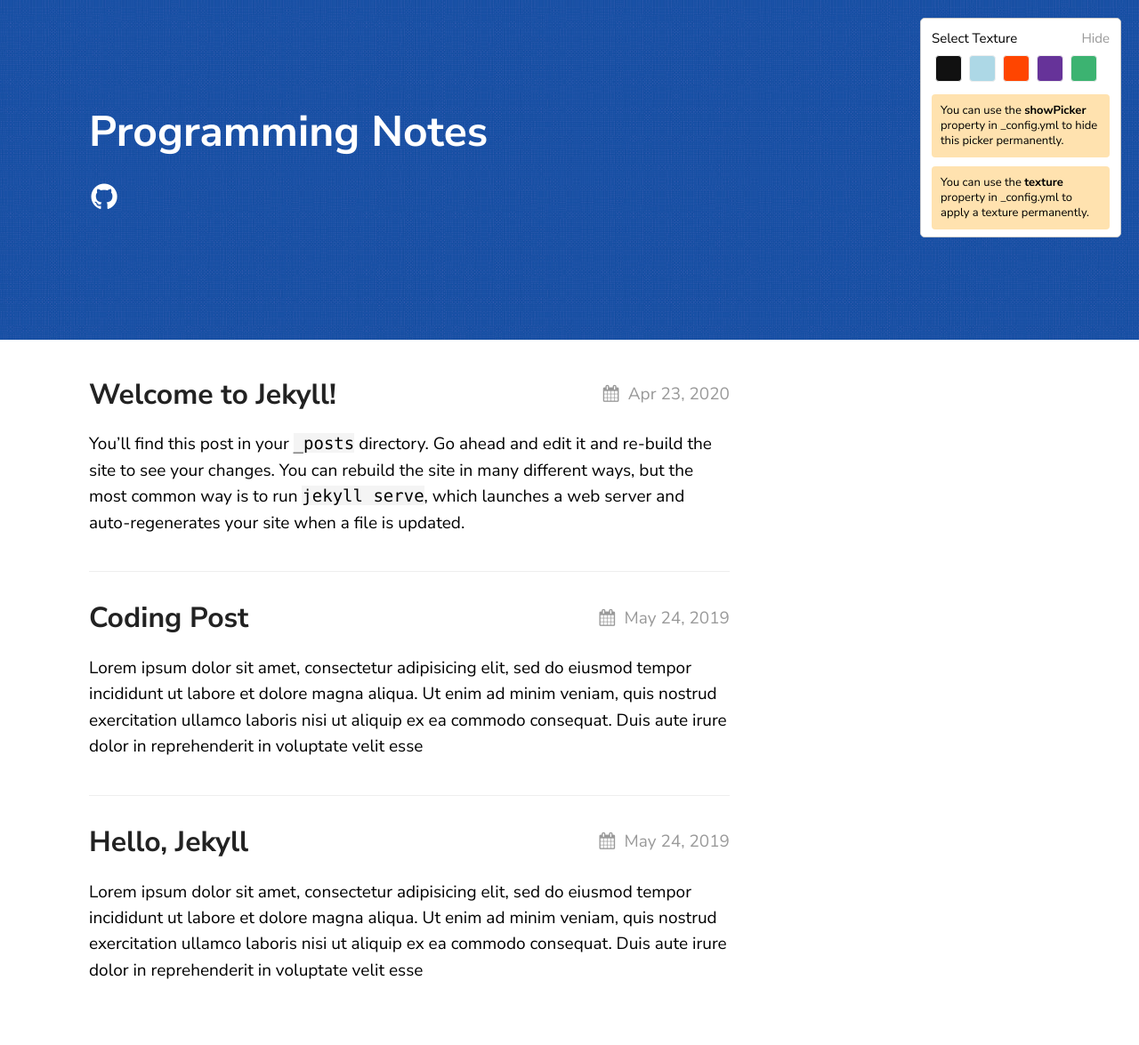
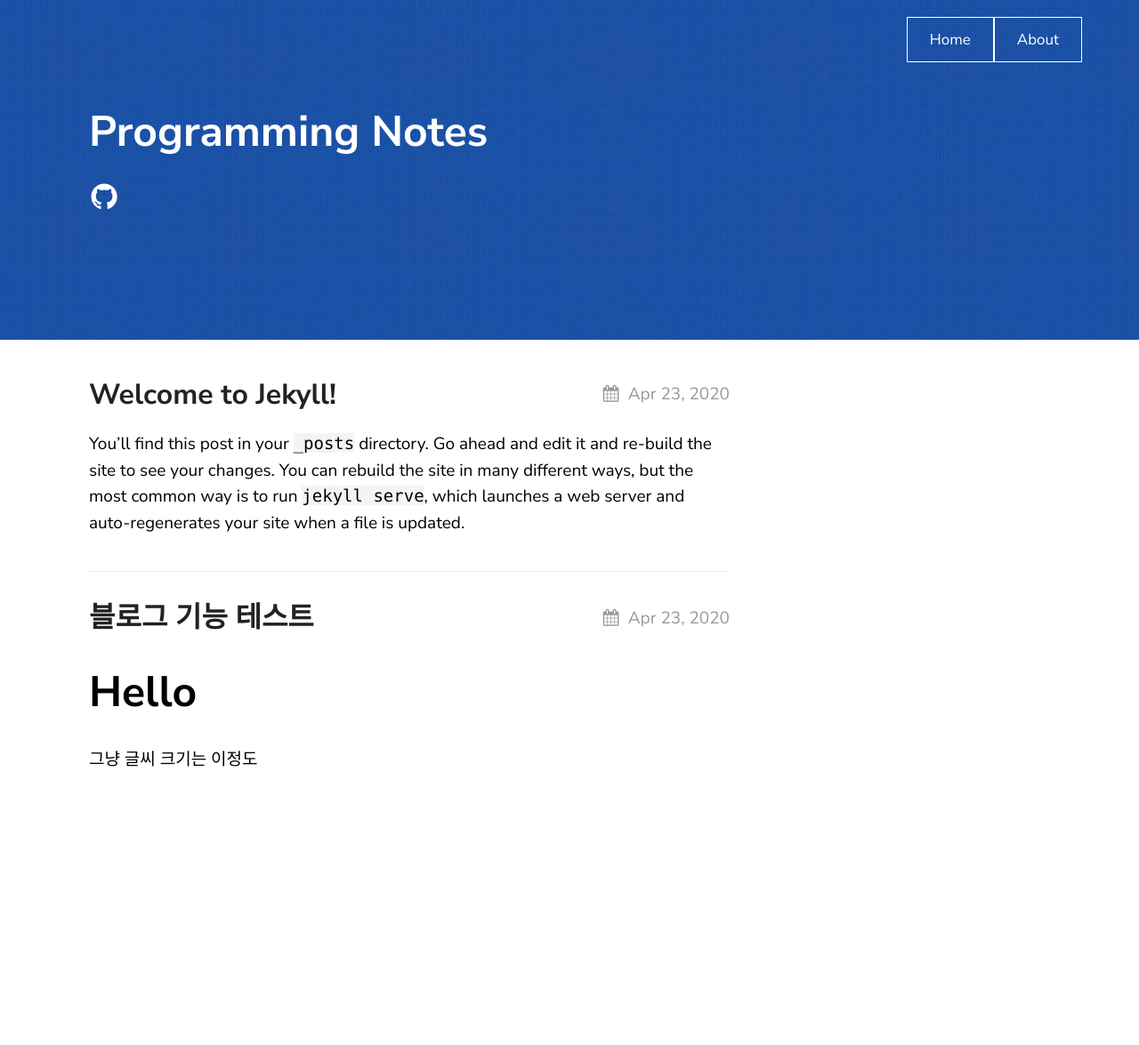
Before and after one commit to jjwdi0/jjwdi0.github.io, a Jekyll site: the page built from index.md, in a window 1280 px wide. Shown: the whole page at 89% size. Built offline with Jekyll 4.4.1, drawn with Linux system fonts in a browser that asks for light colours; after the commit the page ends 938 px from its top, so only the background shows below that.

Commit message:
basic updates

````diff
--- a/_config.yml
+++ b/_config.yml
@@ -5,6 +5,7 @@
   No description yet
 show_excerpts: true # set to true to show excerpts on the homepage
 baseurl:
+url: https://jjwdi0.github.io/
 
 # Minima date format
 # refer to http://shopify.github.io/liquid/filters/date/ if you want to customize this
@@ -19,12 +20,18 @@
   tagline:
   date_format: "%b %-d, %Y"
   style: blue
-  showNav: false
-  showPicker: true
+  showNav: true
+  showPicker: false
 
   # generate social links in footer
   social_links:
     github:  jjwdi0
+
+markdown: kramdown
+highlighter: rouge
+lsi: false
+excerpt_separator: "\n\n"
+incremental: false
 
 
 # If you want to link only specific pages in your header, uncomment
--- a/_includes/nav.html
+++ b/_includes/nav.html
@@ -1,7 +1,7 @@
 {%- if site.texture.showNav -%}
 <div class="navbar">
 	<ul>
-		<a href="#"><li>Home</li></a>
+		<a href="https://jjwdi0.github.io/"><li>Home</li></a>
 		<a href="#"><li>About</li></a>
 	</ul>
 </div>
--- a/_layouts/page.html
+++ b/_layouts/page.html
@@ -2,6 +2,9 @@
 <html lang="en">
 <head>
 	{%- include head.html -%}
+	{% if page.use_math %}
+  		{% include mathjax_support.html %}
+	{% endif %}
 </head>
 <body>
 	<header class="texture-{{ site.texture.style }}">
--- a/_layouts/post.html
+++ b/_layouts/post.html
@@ -2,6 +2,9 @@
 <html lang="en">
 <head>
   {%- include head.html -%}
+  {% if page.use_math %}
+  	{% include mathjax_support.html %}
+  {% endif %}
 </head>
 <body>
   <header class="texture-{{ site.texture.style }}">
--- a/_posts/2019-06-30-coding-post.markdown
+++ /dev/null
@@ -1,32 +0,0 @@
----
-layout: post
-title:  "Coding Post"
-description: An example post which shows code rendering.
-date:   2019-05-23 21:03:36 +0530
-categories: Javascript NodeJS
----
-Lorem ipsum dolor sit amet, consectetur adipisicing elit, sed do eiusmod tempor incididunt ut labore et dolore magna aliqua. Ut enim ad minim veniam, quis nostrud exercitation ullamco laboris nisi ut aliquip ex ea commodo consequat. Duis aute irure dolor in reprehenderit in voluptate velit esse
-
-```javascript
-const express = require('express')
-const app = express()
-
-app.get('/', function (req, res) {
-  res.send('Hello World')
-})
-
-app.listen(3000)
-```
-
-Lorem ipsum dolor sit amet, consectetur adipisicing elit. Aliquam qui voluptatem excepturi nemo similique atque sapiente aperiam, dolorum deleniti! Esse quam perferendis temporibus nemo at molestias necessitatibus tenetur cupiditate sapiente. Lorem ipsum dolor sit amet, consectetur adipisicing elit. Nihil et voluptatibus non labore officiis assumenda, distinctio perspiciatis blanditiis nesciunt rerum molestias impedit fugiat nulla qui libero minima quasi! Libero, iure.
-
-```scss
-body {
-	font-family: 'Nunito Sans', sans-serif;
-	line-height: 1.5em;
-	margin: 0;
-	-webkit-font-smoothing: antialiased;
-	-moz-osx-font-smoothing: grayscale;
-}
-```
-Lorem ipsum dolor sit amet, consectetur adipisicing elit. Aliquam rerum, ratione impedit necessitatibus facere soluta odio repellat asperiores neque! Sunt iusto quia suscipit amet inventore eum, vel molestiae reiciendis alias.
--- /dev/null
+++ b/_posts/2020-04-23-test.md
@@ -0,0 +1,18 @@
+---
+layout: post
+title:  "블로그 기능 테스트"
+use_math: true
+---
+
+# Hello
+그냥 글씨 크기는 이정도
+
+수식 테스트?
+
+$N \log{N}$
+
+[링크]를 걸어보자!
+
+## Hello
+
+[링크]: https://www.github.com/jjwdi0/
````
Also changed, not shown: _includes/mathjax_support.html (added, +23 -0 lines), _posts/2019-05-23-welcome-to-jekyll.markdown (deleted, +0 -14 lines), 9 other files.
